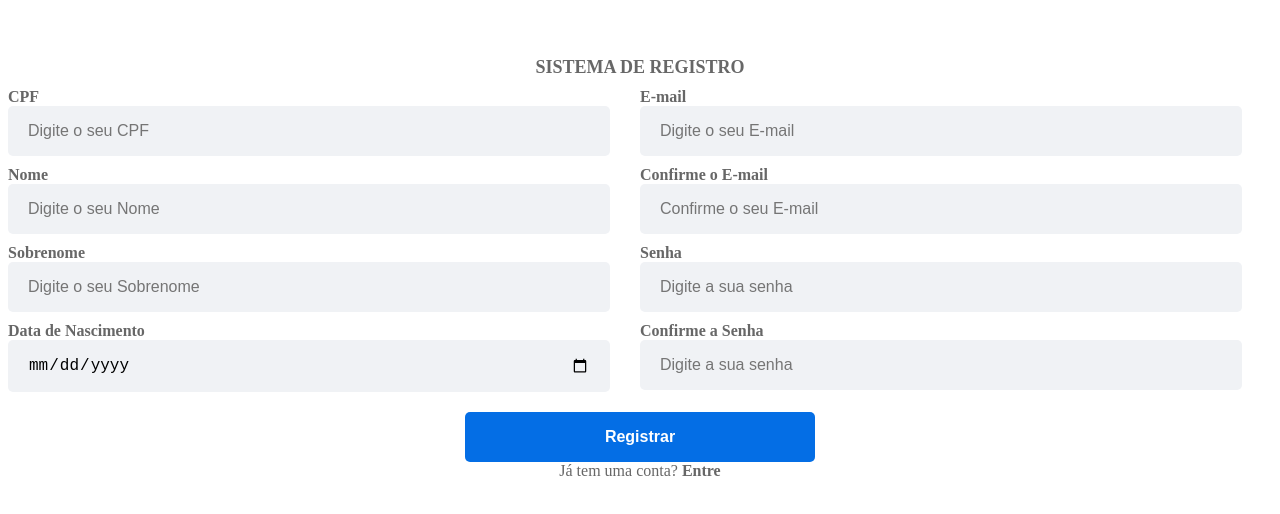
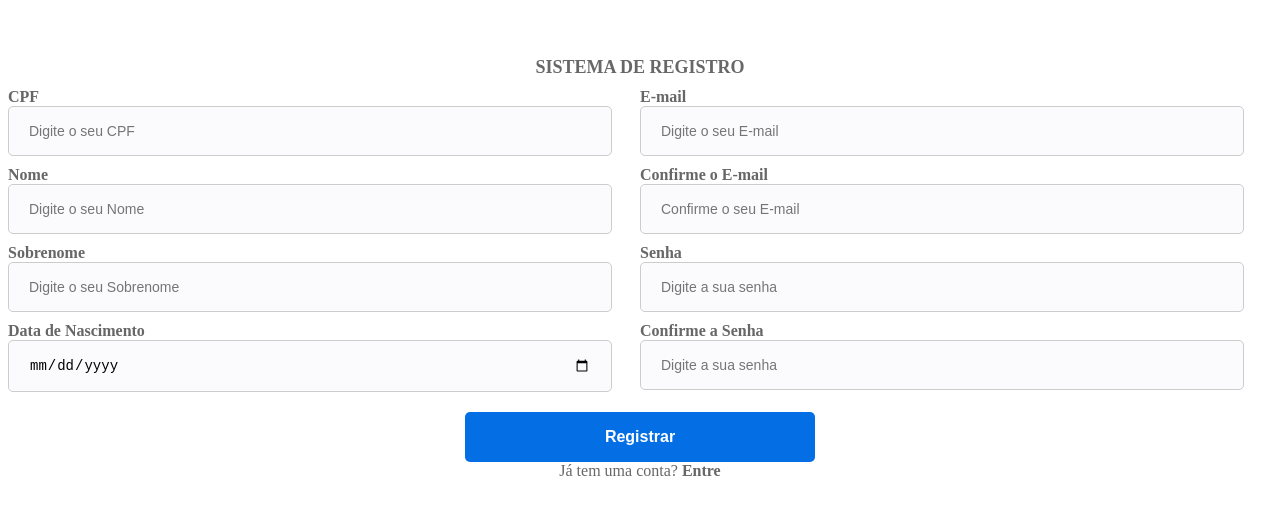
Before and after one commit to WellingtonPiska/UserControl, a React (Vite) app: page /signup in a window 1280 px wide. Shown: the part 132-646 px from the top of the page. Built offline with nearby package versions, Linux system fonts and the light colour scheme; the HTML template or start-up script is replaced by a standard one.

Commit message:
Correções de CSS

```diff
--- a/src/components/ChangePasswordModal/index.tsx
+++ b/src/components/ChangePasswordModal/index.tsx
@@ -56,7 +56,6 @@ export const PasswordChangeModal = ({
           <InputContainerForPassword>
             <Input
               type={isPasswordVisible ? 'text' : 'password'}
-              placeholder="Senha Atual"
               {...register('oldPassword', { required: true })}
             />
             <IconPassword onClick={togglePasswordVisibility}>
@@ -73,7 +72,6 @@ export const PasswordChangeModal = ({
           <InputContainerForPassword>
             <Input
               type={isPasswordVisible ? 'text' : 'password'}
-              placeholder="Nova Senha"
               {...register('newPassword', { required: true })}
             />
             <IconPassword onClick={togglePasswordVisibility}>
@@ -90,7 +88,6 @@ export const PasswordChangeModal = ({
           <InputContainerForPassword>
             <Input
               type={isPasswordVisible ? 'text' : 'password'}
-              placeholder="Confirme a Nova Senha"
               {...register('confirmNewPassword', { required: true })}
             />
             <IconPassword onClick={togglePasswordVisibility}>
--- a/src/components/ChangePasswordModal/styles.ts
+++ b/src/components/ChangePasswordModal/styles.ts
@@ -47,6 +47,10 @@ export const IconPassword = styled.span`
   margin-bottom: 10px;
   align-items: center;
   font-size: 22px;
+
+  &:hover {
+    color: #0056b3;
+  }
 `
 
 export const Button = styled.button`
--- a/src/components/Input/styles.ts
+++ b/src/components/Input/styles.ts
@@ -5,7 +5,7 @@ export const Input = styled.input`
   padding: 16px 20px;
   width: 100%;
   border-radius: 5px;
-  font-size: 16px;
+  font-size: 14px;
 
   background-color: #f0f2f5;
   border: none;
--- a/src/pages/Home/styles.ts
+++ b/src/pages/Home/styles.ts
@@ -1,19 +1,31 @@
 import styled from 'styled-components'
 
 export const Container = styled.div`
-  padding: 10px;
-  background-color: #ffffff;
-  height: calc(100vh - 125px);
-  margin-top: 20px;
-  //width: 1625px;
-  width: 83%;
-  margin-left: 260px;
-  border-radius: 5px;
-  box-shadow: 3px 5px 5px 5px rgba(0, 0, 0, 0.5);
-  overflow: auto;
+  //padding: 10px;
+  //background-color: #ffffff;
+  //height: calc(100vh - 125px);
+  //margin-top: 20px;
+  ////width: 1625px;
+  //width: 83%;
+  //margin-left: 260px;
+  //border-radius: 5px;
+  //box-shadow: 3px 5px 5px 5px rgba(0, 0, 0, 0.5);
+  //overflow: auto;
+  //display: flex;
+  //align-items: center;
+  //justify-content: center;
+
+  width: 100%;
   display: flex;
   align-items: center;
   justify-content: center;
+  overflow-x: hidden;
+  padding: 20px 20px;
+  margin-left: 240px;
+  background-color: #fff;
+  border: 1px solid #ccc;
+  border-radius: 4px;
+  box-shadow: 0 2px 4px rgba(0, 0, 0, 0.1);
 `
 
 export const Title = styled.p`
--- a/src/pages/MyPersonalData/styles.ts
+++ b/src/pages/MyPersonalData/styles.ts
@@ -1,33 +1,44 @@
 import styled from 'styled-components'
 
 export const Container = styled.div`
-  padding: 10px;
-  background-color: #ffffff;
-  height: calc(100vh - 125px);
-  margin-top: 20px;
-  width: 83%;
-  margin-left: 260px;
-  border-radius: 5px;
-  box-shadow: 3px 5px 5px 5px rgba(0, 0, 0, 0.5);
-  overflow: auto;
-  display: flex;
+  //padding: 10px;
+  //background-color: #ffffff;
+  //height: calc(100vh - 125px);
+  //margin-top: 20px;
+  //width: 100%;
+  //margin-left: 260px;
+  //border-radius: 5px;
+  //overflow: auto;
+  //display: flex;
+  //align-items: center;
+  //justify-content: center;
+
+  width: 100%;
   align-items: center;
-  justify-content: center;
+  overflow-x: hidden;
+  padding: 20px 20px;
+  margin-left: 240px;
+  background-color: #fff;
+  border: 1px solid #ccc;
+  border-radius: 4px;
+  box-shadow: 0 2px 4px rgba(0, 0, 0, 0.1);
 `
 
 export const Input = styled.input`
   padding: 10px;
-  margin-bottom: 10px;
+  margin-bottom: 14px;
   border: 1px solid #ccc;
-  border-radius: 4px;
-  margin-top: 12px;
+  border-radius: 5px;
+  background-color: #fbfbfd;
+  margin-top: 8px;
   width: 100%;
+  font-size: 14px;
 `
 
 export const Title = styled.h1`
   display: flex;
-  position: absolute;
-  top: 120px;
+  margin-bottom: 30px;
+  margin-top: 35px;
   font-family: 'Roboto', sans-serif;
   font-weight: 600;
 `
@@ -39,7 +50,8 @@ export const ContainerInputs = styled.div`
 `
 
 export const LabelFields = styled.label`
-  font-size: 14px;
   font-family: 'Roboto', sans-serif;
   font-weight: 400;
+  margin-left: 10px;
+  margin-bottom: 8px;
 `
--- a/src/pages/Signin/styles.ts
+++ b/src/pages/Signin/styles.ts
@@ -49,17 +49,20 @@ export const Strong = styled.strong`
   a {
     text-decoration: none;
     color: #676767;
+
+    &:hover {
+      color: #00050a;
+    }
   }
 `
 
 export const Input = styled.input`
-  outline: none;
   padding: 16px 20px;
   width: 89%;
   border-radius: 5px;
   font-size: 16px;
-  background-color: #f0f2f5;
-  border: none;
+  background-color: #fbfbfd;
+  border: 1px solid #ccc;
   max-width: 350px;
   margin: 0 auto;
   margin-top: 5px;
@@ -74,11 +77,15 @@ export const InputContainerForPassword = styled.div`
 
 export const IconPassword = styled.span`
   position: absolute;
-  right: 10px; // Ajuste conforme necessário para alinhar o ícone
+  right: 10px;
   cursor: pointer;
   height: 100%;
   display: flex;
   align-items: center;
+
+  &:hover {
+    color: #0056b3;
+  }
 `
 
 export const Button = styled.button`
@@ -94,6 +101,10 @@ export const Button = styled.button`
   font-size: 16px;
   max-width: 350px;
   margin: 10px auto 0; // Adicionado para centralizar o botão e adicionar espaço acima dele
+
+  &:hover {
+    background-color: #0056b3;
+  }
 `
 
 export const LabelFields = styled.label`
--- a/src/pages/Signup/index.tsx
+++ b/src/pages/Signup/index.tsx
@@ -24,11 +24,7 @@ export function Signup() {
 
   const auth = useAuth()
 
-  const {
-    register,
-    handleSubmit,
-    formState: { errors },
-  } = useForm<SignupFormFieldsScreen>({
+  const { register, handleSubmit } = useForm<SignupFormFieldsScreen>({
     resolver: yupResolver(validationSignup),
   })
 
@@ -74,9 +70,9 @@ export function Signup() {
                   {...register('cpf')}
                   maxLength={11}
                 />
-                {errors.cpf && (
-                  <C.labelError>{errors.cpf.message}</C.labelError>
-                )}{' '}
+                {/* {errors.cpf && ( */}
+                {/*  <C.labelError>{errors.cpf.message}</C.labelError> */}
+                {/* )}{' '} */}
               </ContainerColumn>
               <ContainerColumn
                 style={{
@@ -90,9 +86,9 @@ export function Signup() {
                   placeholder="Digite o seu Nome"
                   {...register('name')}
                 />
-                {errors.name && (
-                  <C.labelError>{errors.name.message}</C.labelError>
-                )}{' '}
+                {/* {errors.name && ( */}
+                {/*  <C.labelError>{errors.name.message}</C.labelError> */}
+                {/* )}{' '} */}
               </ContainerColumn>
               <ContainerColumn
                 style={{
@@ -106,9 +102,9 @@ export function Signup() {
                   placeholder="Digite o seu Sobrenome"
                   {...register('lastName')}
                 />
-                {errors.lastName && (
-                  <C.labelError>{errors.lastName.message}</C.labelError>
-                )}{' '}
+                {/* {errors.lastName && ( */}
+                {/*  <C.labelError>{errors.lastName.message}</C.labelError> */}
+                {/* )}{' '} */}
               </ContainerColumn>
               <ContainerColumn
                 style={{
@@ -124,9 +120,9 @@ export function Signup() {
                   placeholder="Digite a sua Data de Nascimento"
                   {...register('dateOfBirth')}
                 />
-                {errors.dateOfBirth && (
-                  <C.labelError>{errors.dateOfBirth.message}</C.labelError>
-                )}
+                {/* {errors.dateOfBirth && ( */}
+                {/*  <C.labelError>{errors.dateOfBirth.message}</C.labelError> */}
+                {/* )} */}
               </ContainerColumn>
             </ContainerHalfScreen>
             <ContainerHalfScreen style={{ width: '50%' }}>
@@ -136,9 +132,9 @@ export function Signup() {
                 placeholder="Digite o seu E-mail"
                 {...register('email')}
               />
-              {errors.email && (
-                <C.labelError>{errors.email.message}</C.labelError>
-              )}
+              {/* {errors.email && ( */}
+              {/*  <C.labelError>{errors.email.message}</C.labelError> */}
+              {/* )} */}
               <LabelFields htmlFor="emailConf">Confirme o E-mail</LabelFields>
               <C.Input
                 type="text"
--- a/src/pages/Signup/styles.ts
+++ b/src/pages/Signup/styles.ts
@@ -37,17 +37,20 @@ export const Strong = styled.strong`
   a {
     text-decoration: none;
     color: #676767;
+
+    &:hover {
+      color: #00050a;
+    }
   }
 `
 
 export const Input = styled.input`
-  outline: none;
   padding: 16px 20px;
-  width: 89%;
+  width: calc(100% - 70px);
   border-radius: 5px;
-  font-size: 16px;
-  background-color: #f0f2f5;
-  border: none;
+  font-size: 14px;
+  background-color: #fbfbfd;
+  border: 1px solid #ccc;
   margin-bottom: 10px;
 `
 
@@ -63,6 +66,10 @@ export const Button = styled.button`
   font-weight: 600;
   font-size: 16px;
   max-width: 350px;
+
+  &:hover {
+    background-color: #0056b3;
+  }
 `
 export const LabelFields = styled.label`
   font-size: 16px;
--- a/src/pages/User/Update/index.tsx
+++ b/src/pages/User/Update/index.tsx
@@ -158,8 +158,23 @@ export function Update() {
               styles={{
                 container: (base) => ({
                   ...base,
+                  backgroundColor: '#fbfbfd',
                   marginBottom: '16px',
                   width: '100%',
+                }),
+                control: (base) => ({
+                  ...base,
+                  backgroundColor: '#fbfbfd',
+                  height: '44px',
+                }),
+                menu: (base) => ({
+                  ...base,
+                  backgroundColor: '#fbfbfd',
+                }),
+                option: (base, { isFocused }) => ({
+                  ...base,
+                  backgroundColor: isFocused ? '#f0f0f0' : '#fbfbfd',
+                  color: 'black',
                 }),
               }}
               value={genderOptions.find(
--- a/src/pages/User/stylesForRegisterAndUpdate.ts
+++ b/src/pages/User/stylesForRegisterAndUpdate.ts
@@ -1,20 +1,25 @@
 import { styled } from 'styled-components'
 
 export const FormWrapper = styled.div`
-  width: 83.8%;
+  width: 100%;
+  overflow-x: hidden;
   padding: 20px 20px;
   margin-left: 240px;
-  background-color: #fff; /* Adicionando fundo branco ao formulário */
+  background-color: #fff;
   border: 1px solid #ccc;
   border-radius: 4px;
   box-shadow: 0 2px 4px rgba(0, 0, 0, 0.1);
 `
 
 export const Title = styled.h1`
-  margin: 0 auto 40px;
   display: flex;
+  align-self: flex-start;
+  transform: translateY(-10px);
   font-family: 'Roboto', sans-serif;
   font-weight: 600;
+  text-align: left;
+  margin-top: 10px;
+  margin-bottom: 20px;
 `
 
 export const Form = styled.form`
@@ -26,15 +31,17 @@ export const Label = styled.label`
   margin-bottom: 10px;
   font-family: 'Roboto', sans-serif;
   font-weight: 400;
+  margin-left: 10px;
 `
 
 export const Input = styled.input`
-  padding: 10px;
-  margin-bottom: 4px;
+  width: calc(97% + 20px);
+  padding: 10px 10px 10px 10px;
+  margin: 0 auto;
+  font-size: 14px;
+  background-color: #fbfbfd;
   border: 1px solid #ccc;
-  border-radius: 4px;
-  margin-top: 4px;
-  width: 98.5%;
+  border-radius: 5px;
 `
 
 export const TextArea = styled.textarea`
@@ -43,6 +50,7 @@ export const TextArea = styled.textarea`
   border: 1px solid #ccc;
   border-radius: 4px;
   width: 98.5%;
+  background-color: #fbfbfd;
 `
 
 export const Button = styled.button`
@@ -65,7 +73,6 @@ export const Button = styled.button`
 
 export const BackLink = styled.a`
   display: inline-block;
-  margin-bottom: 10px;
   text-decoration: none;
   background-color: #007bff;
   color: #fff;
@@ -87,7 +94,7 @@ export const Spacer = styled.div`
 export const TopBar = styled.div`
   width: 100%;
   display: flex;
-  margin: 10px 0;
+  margin: 3px 0;
   justify-content: space-between;
   align-items: center;
 `
```
Also changed, not shown: src/pages/User/Register/index.tsx (+15 -0 lines).
